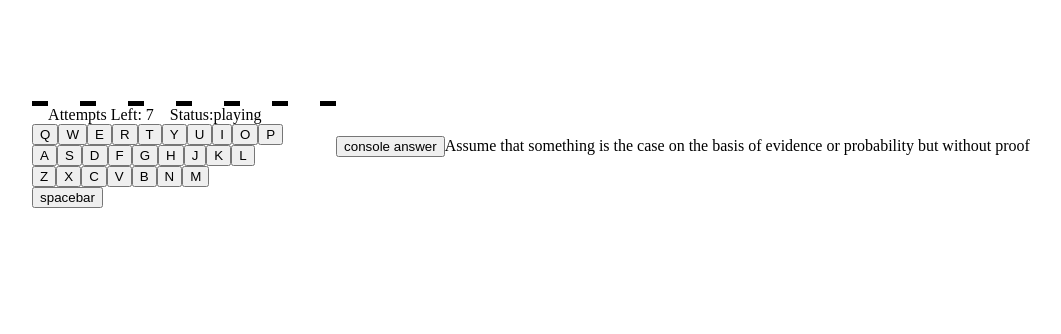
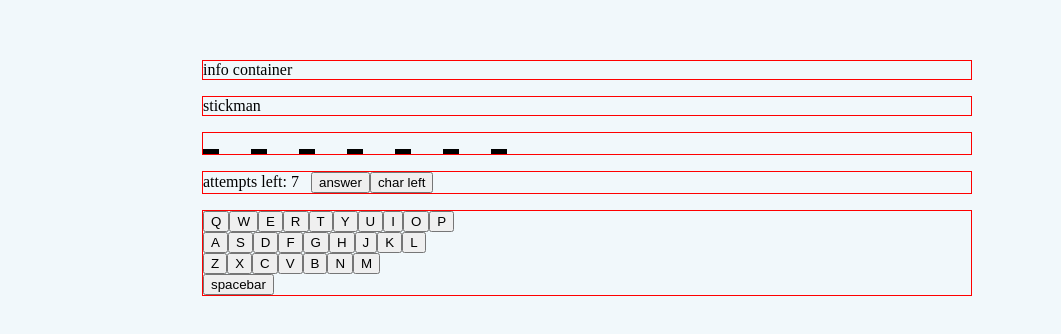
Before and after one commit to luckygoswami/Hangman, a React (Vite) app: page / in a window 1280 px wide. Shown: the part 222-556 px from the top of the page, without its empty margins (53-1114 px from the left). Built offline with nearby package versions, Linux system fonts and the light colour scheme.

Commit message:
reformatted MVP

```diff
--- a/src/App.tsx
+++ b/src/App.tsx
@@ -1,37 +1,110 @@
-import { useState } from 'react';
+import React, { useEffect, useState } from 'react';
+import './styles/App.css';
 import Keyboard from './components/Keyboard';
 import { wordList } from './utils';
 
 const App: React.FC = () => {
   const [keyboardKey, setKeyboardKey] = useState(0);
-  const [currentWordObj, setCurrentWordObj] = useState(
+  const [userInput, setUserInput] = useState<string | null>();
+  const [attempts, setAttempts] = useState(7);
+  const [wordObj, setWordObj] = useState(
     wordList[Math.floor(Math.random() * 850)]
   );
+  const [charLeft, setCharLeft] = useState(wordObj.word.split(''));
+
+  const charSpans = document.getElementsByClassName(
+    'char-span'
+  ) as HTMLCollectionOf<HTMLSpanElement>;
 
   function handleRefresh() {
-    setKeyboardKey((prev) => prev + 1);
-    setCurrentWordObj(wordList[Math.floor(Math.random() * 850)]);
+    setWordObj(wordList[Math.floor(Math.random() * 850)]);
+    setKeyboardKey((prev) => prev + 1); // to remount the Keyboard component
+    setAttempts(7);
+    setCharLeft(wordObj.word.split(''));
+    for (let i = 0; i < charSpans.length; i++) {
+      const charSpan = charSpans.item(i);
+      if (charSpan) {
+        charSpan.style.display = 'none';
+        charSpan.style.color = 'red';
+      }
+    }
   }
 
+  function handleUserInput(input: string) {
+    input = input.toUpperCase();
+    const charBtn = document.getElementById(`${input}-btn`);
+
+    if (charLeft.includes(input.toLowerCase())) {
+      // Correct guess logic
+
+      // reveal the character occurence
+      for (let i = 0; i < charSpans.length; i++) {
+        const charSpan = charSpans.item(i);
+        if (charSpan && charSpan.innerText == input) {
+          charSpan.style.display = 'inline-block';
+          charSpan.style.color = 'green';
+        }
+      }
+
+      // update the charleft array
+      setCharLeft(charLeft.filter((char) => char != input.toLowerCase()));
+
+      charBtn?.setAttribute('disabled', 'true');
+    } else {
+      // Incorrect guess logic
+      setAttempts((prev) => prev - 1);
+      charBtn?.setAttribute('disabled', 'true');
+    }
+  }
+
+  useEffect(() => {
+    if (userInput) charLeft.length && attempts && handleUserInput(userInput);
+  }, [userInput]);
+
+  useEffect(() => {
+    if (!attempts)
+      for (let i = 0; i < charSpans.length; i++) {
+        const charSpan = charSpans.item(i);
+        if (charSpan) charSpan.style.display = 'inline-block';
+      }
+  }, [attempts]);
+
   return (
-    <div
-      style={{
-        width: '90vw',
-        height: '90vh',
-        display: 'flex',
-        justifyContent: 'center',
-        alignItems: 'center',
-      }}>
-      <Keyboard
-        key={keyboardKey}
-        currentWord={currentWordObj.word.toUpperCase()}
-        currentHint={currentWordObj.hint}
-        handleRefresh={handleRefresh}
-      />
-      <button onClick={() => console.log(currentWordObj.word)}>
-        console answer
-      </button>
-      <span>{currentWordObj.hint}</span>
+    <div className="main">
+      <div>info container</div>
+      <div>stickman</div>
+      <div
+        className="char-container"
+        style={{ display: 'flex', gap: '2rem' }}>
+        {wordObj.word
+          .toUpperCase()
+          .split('')
+          .map((char, index) => (
+            <div
+              key={index}
+              className="char-box"
+              style={{ padding: '0.5rem', borderBottom: 'solid 5px black' }}>
+              <span
+                key={index}
+                className={`char-span ${char}-char`}
+                style={{ display: 'none', color: 'red' }}>
+                {char}
+              </span>
+            </div>
+          ))}
+      </div>
+      <div>
+        attempts left: {attempts} &nbsp;{' '}
+        <button onClick={() => console.log(wordObj.word)}>answer</button>
+        <button onClick={() => console.log(charLeft)}>char left</button>
+      </div>
+      <div className="keyboard-container">
+        <Keyboard
+          key={keyboardKey}
+          userInput={setUserInput}
+          handleRefresh={handleRefresh}
+        />
+      </div>
     </div>
   );
 };
--- a/src/components/Keyboard.tsx
+++ b/src/components/Keyboard.tsx
@@ -1,89 +1,32 @@
-import React, { useEffect, useState } from 'react';
+import React, { useEffect } from 'react';
 
 const keyboardRows: string[] = ['QWERTYUIOP', 'ASDFGHJKL', 'ZXCVBNM'];
 
 type KeyboardProps = {
-  currentWord: string;
-  currentHint: string;
+  userInput: (key: string) => void;
   handleRefresh: () => void;
 };
 
-const Keyboard: React.FC<KeyboardProps> = ({ currentWord, handleRefresh }) => {
-  const [attempts, setAttempts] = useState(7);
-  const [charLeft, setCharLeft] = useState(currentWord.split(''));
-  const [status, setStatus] = useState<'playing' | 'lost' | 'won'>('playing');
-  const charBtns = document.getElementsByClassName('char-btn');
-  const charSpans = document.getElementsByClassName(
-    'char-span'
-  ) as HTMLCollectionOf<HTMLSpanElement>;
+const Keyboard: React.FC<KeyboardProps> = ({ userInput, handleRefresh }) => {
+  useEffect(() => {
+    // handle keyboard input
+    const handleKeypress = (e: globalThis.KeyboardEvent) => {
+      if (e.key == ' ') {
+        handleRefresh();
+      } else {
+        /^[a-zA-Z]$/.test(e.key) && userInput(e.key);
+      }
+    };
 
-  useEffect(() => {
-    if (!attempts) {
-      setStatus('lost');
-      for (let i = 0; i < charBtns.length; i++) {
-        charBtns.item(i)?.setAttribute('disabled', 'true');
-      }
-      for (let i = 0; i < charSpans.length; i++) {
-        let charSpan = charSpans.item(i);
-        if (charSpan) charSpan.style.display = 'inline-block';
-      }
-    }
-    if (!charLeft.length) {
-      setStatus('won');
-      for (let i = 0; i < charBtns.length; i++) {
-        charBtns.item(i)?.setAttribute('disabled', 'true');
-      }
-    }
-  }, [attempts, charLeft]);
+    window.addEventListener('keypress', handleKeypress);
 
-  function handleInput(e: React.MouseEvent<HTMLButtonElement>) {
-    e.currentTarget.setAttribute('disabled', 'true'); // Disable the respective btn ele
-    const userInput = e.currentTarget.value;
-
-    if (currentWord.split('').includes(userInput)) {
-      // Correct guess logic
-
-      let coll: HTMLCollectionOf<HTMLElement> = document.getElementsByClassName(
-        `${userInput}-char`
-      ) as HTMLCollectionOf<HTMLElement>;
-
-      for (let i = 0; i < coll.length; i++) {
-        const item = coll.item(i);
-        if (item) {
-          item.style.display = 'inline-block';
-          item.style.color = 'green';
-        }
-      }
-
-      setCharLeft((prev) => prev.filter((char) => char != userInput));
-    } else {
-      // Incorrect guess logic
-
-      setAttempts((prev) => prev - 1);
-    }
-  }
+    return () => {
+      window.removeEventListener('keypress', handleKeypress);
+    };
+  }, []);
 
   return (
-    <div>
-      <div
-        className="char-container"
-        style={{ display: 'flex', gap: '2rem' }}>
-        {currentWord.split('').map((char, index) => (
-          <div
-            key={index}
-            className="char-box"
-            style={{ padding: '0.5rem', borderBottom: 'solid 5px black' }}>
-            <span
-              key={index}
-              className={`char-span ${char}-char`}
-              style={{ display: 'none', color: 'red' }}>
-              {char}
-            </span>
-          </div>
-        ))}
-      </div>
-      <span style={{ margin: '1rem' }}>Attempts Left: {attempts}</span>
-      <span>Status:{status}</span>
+    <>
       {keyboardRows.map((row, index) => (
         <div
           className="row"
@@ -91,20 +34,17 @@ const Keyboard: React.FC<KeyboardProps> = ({ currentWord, handleRefresh }) => {
           {row.split('').map((char, index) => (
             <button
               key={index}
+              id={`${char}-btn`}
               className="char-btn"
               value={char}
-              onClick={(e) => handleInput(e)}>
+              onClick={(e) => userInput(e.currentTarget.value)}>
               {char}
             </button>
           ))}
         </div>
       ))}
-      <button
-        value={'SPACEBAR'}
-        onClick={handleRefresh}>
-        spacebar
-      </button>
-    </div>
+      <button onClick={handleRefresh}>spacebar</button>
+    </>
   );
 };
 
--- /dev/null
+++ b/src/styles/App.css
@@ -0,0 +1,20 @@
+html,
+body {
+  margin: 0;
+  padding: 0;
+}
+.main {
+  width: 100vw;
+  height: 100vh;
+  display: flex;
+  flex-direction: column;
+  align-items: center;
+  justify-content: center;
+  gap: 1rem;
+  background-color: rgba(173, 216, 230, 0.171);
+
+  > div {
+    width: 60%;
+    border: 1px solid red;
+  }
+}
```
